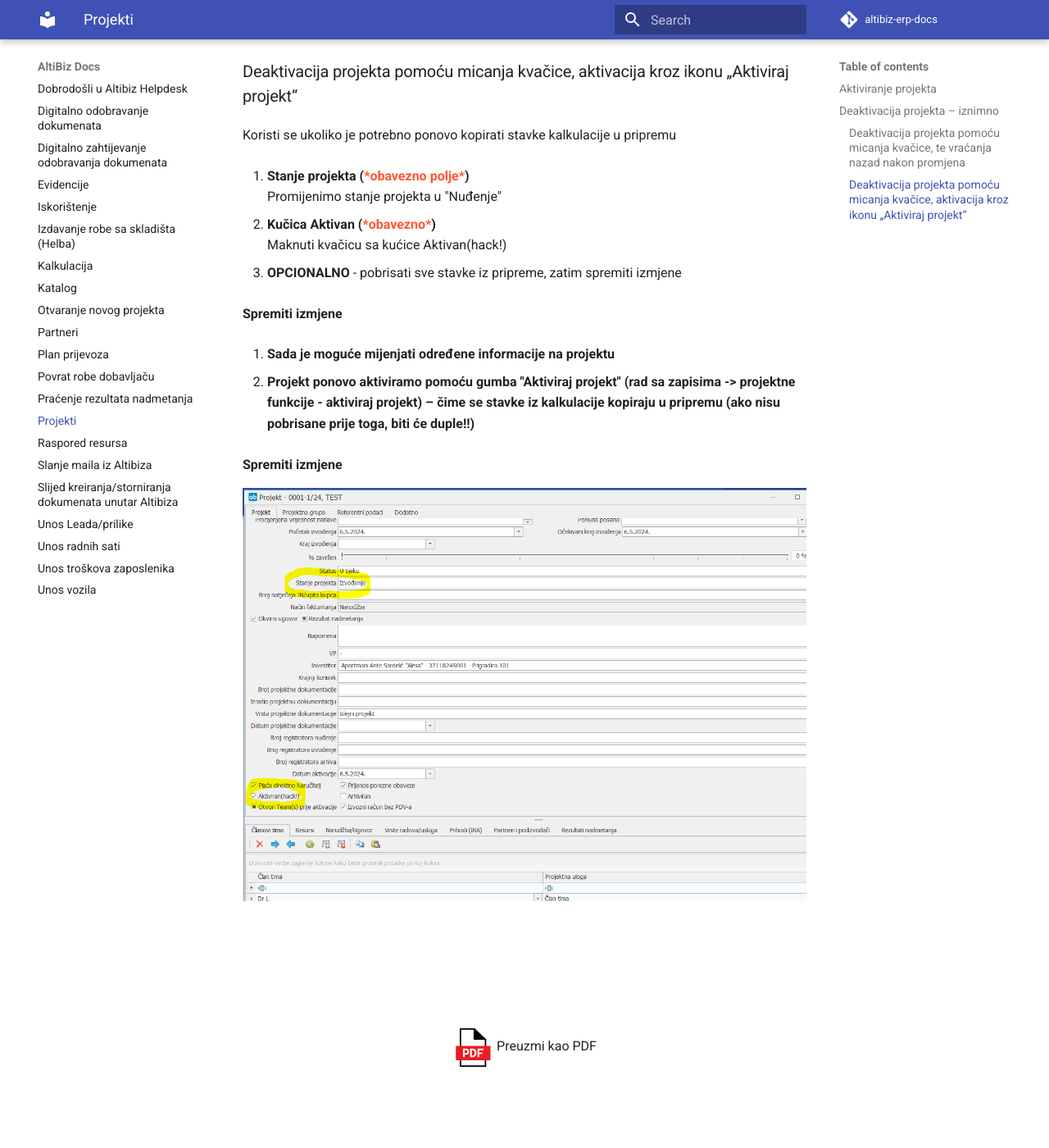
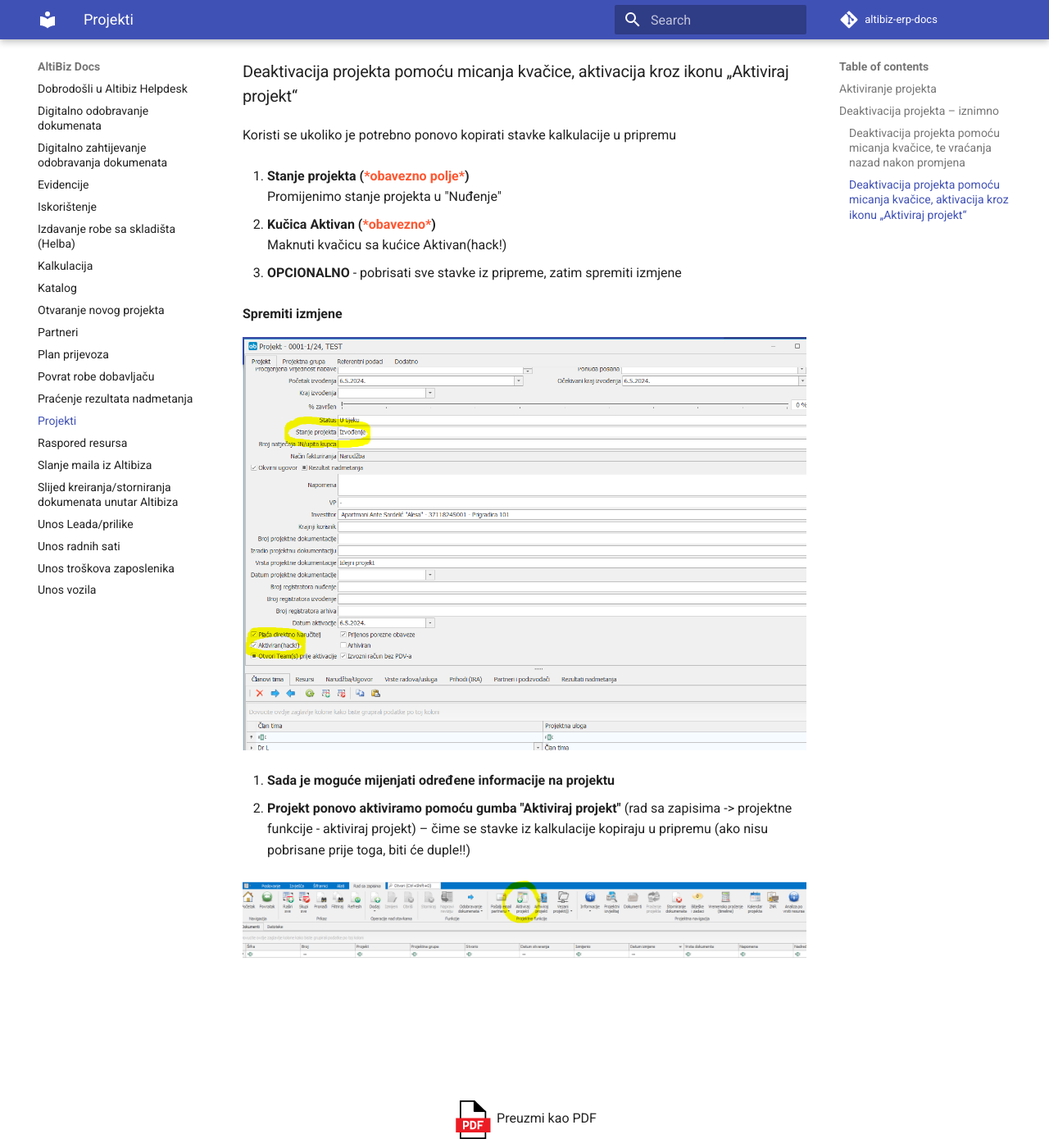
Before and after one commit to altibiz/altibiz-erp-docs, an MkDocs documentation site: the page built from docs/Projekti.md, in a window 1280 px wide and 1400 px high, scrolled down 2459 px. Shown: the whole window at 82% size. Built offline with MkDocs 1.6.1 and Material for MkDocs 9.7.7, drawn with Linux system fonts in a browser that asks for light colours; comment, search, counter and statistics services are not loaded; before the commit the page ends 3771 px from its top, so only the background shows below that; some of the changed lines change nothing that is shown.

Commit message:
dorada aktivacija projekta

```diff
--- a/docs/Projekti.md
+++ b/docs/Projekti.md
@@ -96,12 +96,6 @@
 
 **Spremiti izmjene**
 
-4. **Sada je moguće mijenjati određene informacije na projektu**
-
-5. **Projekt ponovo aktiviramo pomoću gumba "Aktiviraj projekt" (rad sa zapisima -> projektne funkcije - aktiviraj projekt) – čime se stavke iz kalkulacije kopiraju u pripremu (ako nisu pobrisane prije toga, biti će duple!!)**
-
-**Spremiti izmjene**
-
 <img src="../images/deaktiviranjeProjektaPR2.png"
     alt="Aktiviranje projekta"
     style="display: block;
@@ -110,6 +104,16 @@
 />
 
 
+4. **Sada je moguće mijenjati određene informacije na projektu**
+
+5. **Projekt ponovo aktiviramo pomoću gumba "Aktiviraj projekt"** (rad sa zapisima -> projektne funkcije - aktiviraj projekt) – čime se stavke iz kalkulacije kopiraju u pripremu (ako nisu pobrisane prije toga, biti će duple!!)
+
+<img src="../images/AktivirajProjekt.png"
+    alt="Aktiviranje projekta"
+    style="display: block;
+            margin-left: auto;
+            margin-right: auto;"
+/>
 
 
 <br></br><br></br>
```
